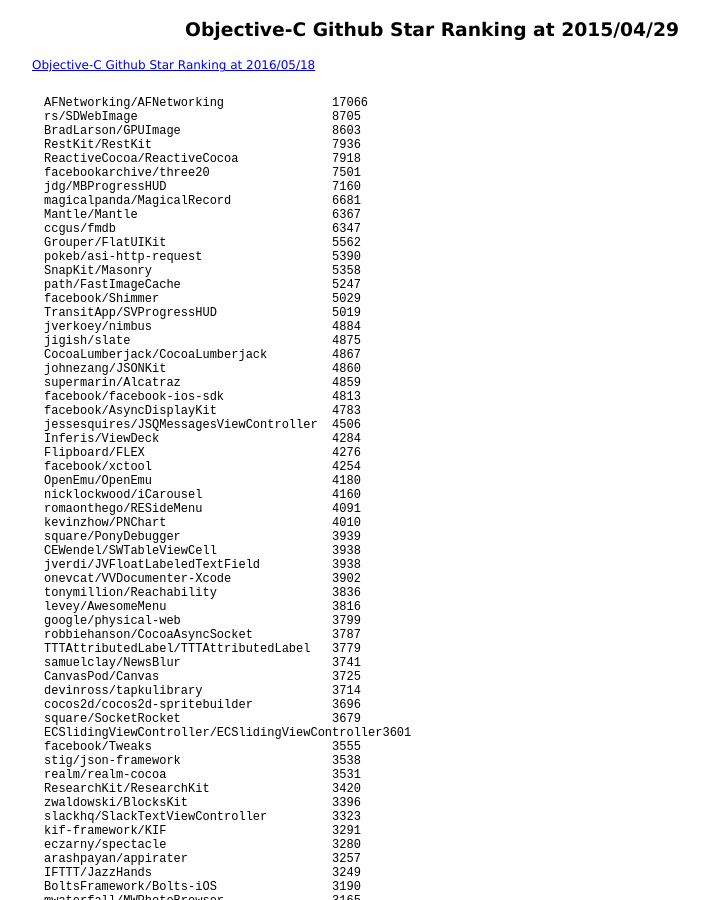
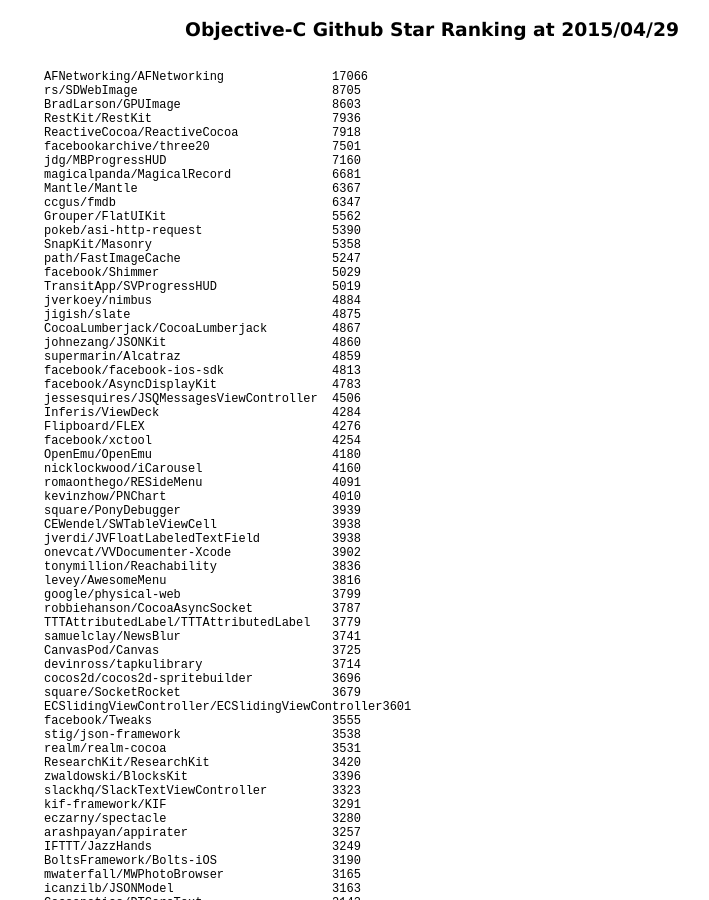
Before and after one commit to 38elements/38elements.github.com, a Jekyll site: the page built from _posts/2015-04-29-objective-c-repository-github-star-ranking.md, in a window 1280 px wide and 900 px high. Shown: the whole window, without its empty margins (208-917 px from the left). Built offline with Jekyll 4.4.1, drawn with Linux system fonts in a browser that asks for light colours.

Commit message:
Update 2015-04-29-objective-c-repository-github-star-ranking.md

```diff
--- a/_posts/2015-04-29-objective-c-repository-github-star-ranking.md
+++ b/_posts/2015-04-29-objective-c-repository-github-star-ranking.md
@@ -2,7 +2,6 @@
 layout: posts
 title: Objective-C Github Star Ranking at 2015/04/29
 ---
-[Objective-C  Github Star Ranking at 2016/05/18](/2016/05/18/objective-c-repository-github-star-ranking.html)
 <pre style="background-color: white;border: none;">
 AFNetworking/AFNetworking               17066
 rs/SDWebImage                           8705
```
